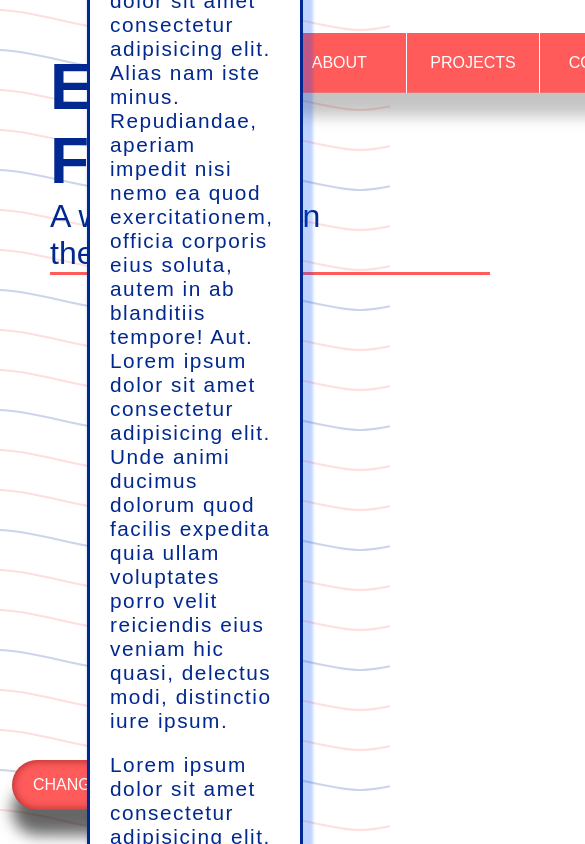
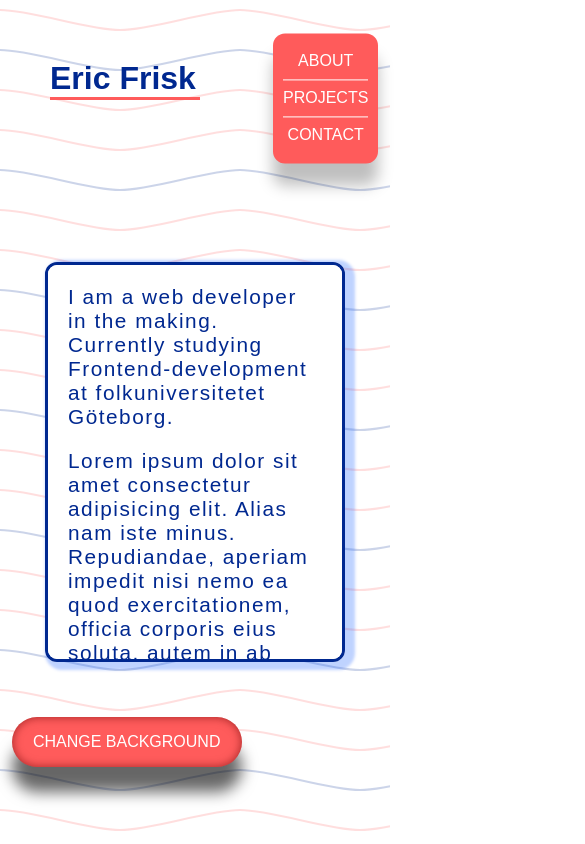
Before and after one commit to ItsEricFrisk/Examinerande-Individuellt-Projekt-Frontendramverk-Eric-Frisk, a React (Vite) app: page /about in a window 390 px wide. Shown: the top 844 px of the page, 585 px wide, since content can reach past the window. Built offline with nearby package versions, Linux system fonts and the light colour scheme.

Commit message:
Added media query

```diff
--- a/src/components/nav/Nav.scss
+++ b/src/components/nav/Nav.scss
@@ -1,4 +1,5 @@
 @import "/src/scss/variables";
+@import "/src/scss/mixins";
 
 .nav {
   background-color: $secondary-color;
@@ -11,7 +12,7 @@
 
   position: absolute;
   top: 5%;
-  left: 70%;
+  left: 65%;
 
   animation: float 4s ease-in-out infinite;
 
@@ -32,7 +33,7 @@
     color: $white;
 
     width: 100%;
-    height: 60px;
+    height: 100%;
 
     display: flex;
     justify-content: space-evenly;
@@ -44,6 +45,7 @@
   }
 }
 
+// Borders
 .border-left {
   border-right: 1px solid $white;
 }
@@ -62,6 +64,7 @@
   border-bottom-right-radius: 50px;
 }
 
+// Animation
 @keyframes float {
   0% {
     box-shadow: 0 5px 15px 0px rgba(0, 0, 0, 0.6);
@@ -76,3 +79,74 @@
     transform: translatey(0px);
   }
 }
+
+// Media queries
+@media screen and (max-width: 1200px) {
+  .nav {
+    left: 65%;
+    width: 350px;
+  }
+}
+
+@media screen and (max-width: 992px) {
+  .nav {
+    width: 300px;
+    left: 60%;
+  }
+}
+
+@media screen and (max-width: 768px) {
+  .nav {
+    top: 5%;
+    left: 80%;
+    // border: 1px solid $primary-color;
+    border-radius: 12px;
+    height: 130px;
+    width: auto;
+    padding: 10px;
+    background-color: $secondary-color;
+    @include flex-column;
+
+    &__list {
+      @include flex-column;
+    }
+
+    &__link {
+      // color: $secondary-color;
+      color: $white;
+    }
+
+    &__link:hover {
+      background-color: transparent;
+    }
+  }
+
+  .border-left {
+    // border-right: 1px solid $white;
+    border-right: none;
+
+    border-bottom: 1px solid $white;
+  }
+
+  .border-right {
+    // border-left: 1px solid $white;
+    border-left: none;
+    border-top: 1px solid $white;
+  }
+
+  .border-left:hover {
+    border-top-left-radius: 0;
+    border-bottom-left-radius: 0;
+  }
+
+  .border-right:hover {
+    border-top-right-radius: 0;
+    border-bottom-right-radius: 0;
+  }
+}
+
+@media screen and (max-width: 600px) {
+  .nav {
+    left: 70%;
+  }
+}
--- a/src/components/themeToggle/Theme.scss
+++ b/src/components/themeToggle/Theme.scss
@@ -3,7 +3,7 @@
 
 .theme-toggle {
   position: absolute;
-  top: 90%;
+  top: 85%;
   left: 3%;
 
   background-color: $secondary-color;
--- a/src/components/title/Title.scss
+++ b/src/components/title/Title.scss
@@ -21,3 +21,37 @@
     background-color: $secondary-color;
   }
 }
+
+@media screen and (max-width: 768px) {
+  .title {
+    margin: 10px 0;
+    &__title-text {
+      font-size: 3rem;
+    }
+
+    &__description {
+      font-size: 1.5rem;
+    }
+
+    &__underline {
+      width: 330px;
+    }
+  }
+}
+
+@media screen and (max-width: 600px) {
+  .title {
+    &__title-text {
+      font-size: 2rem;
+    }
+
+    &__description {
+      font-size: 1em;
+      display: none;
+    }
+
+    &__underline {
+      width: 150px;
+    }
+  }
+}
--- a/src/pages/AboutPage/About.scss
+++ b/src/pages/AboutPage/About.scss
@@ -12,3 +12,11 @@
 .paragraph-margin {
   margin: 20px 0;
 }
+
+@media screen and (max-width: 1200px) {
+  .about {
+    max-height: 400px;
+    min-width: 300px;
+    overflow-y: scroll;
+  }
+}
--- a/src/pages/ProjectPage/Projects.scss
+++ b/src/pages/ProjectPage/Projects.scss
@@ -21,7 +21,7 @@
     color: $primary-color;
     text-align: center;
     @include router-container;
-    min-width: 500px;
+    min-width: 320px;
     height: auto;
     padding: 10px;
     margin: 10px 0;
@@ -33,3 +33,19 @@
     transition: 0.3s;
   }
 }
+
+@media screen and (max-width: 600px) {
+  .projects {
+    background-color: $white;
+    @include router-container;
+    max-height: 400px;
+    padding: 10px;
+    overflow-y: scroll;
+    overflow-x: hidden;
+
+    &__title {
+      font-size: 1.7rem;
+      margin-top: 200px;
+    }
+  }
+}
--- a/src/redux/reducers/reducers.js
+++ b/src/redux/reducers/reducers.js
@@ -1,7 +1,7 @@
 import { SET_THEME } from "../actions/actions";
 
 const initialState = {
-  theme: "background-image",
+  theme: "secondary-image",
 };
 
 const themeReducer = (state = initialState, action) => {
```
Also changed, not shown: src/App.scss (+1 -5 lines).
